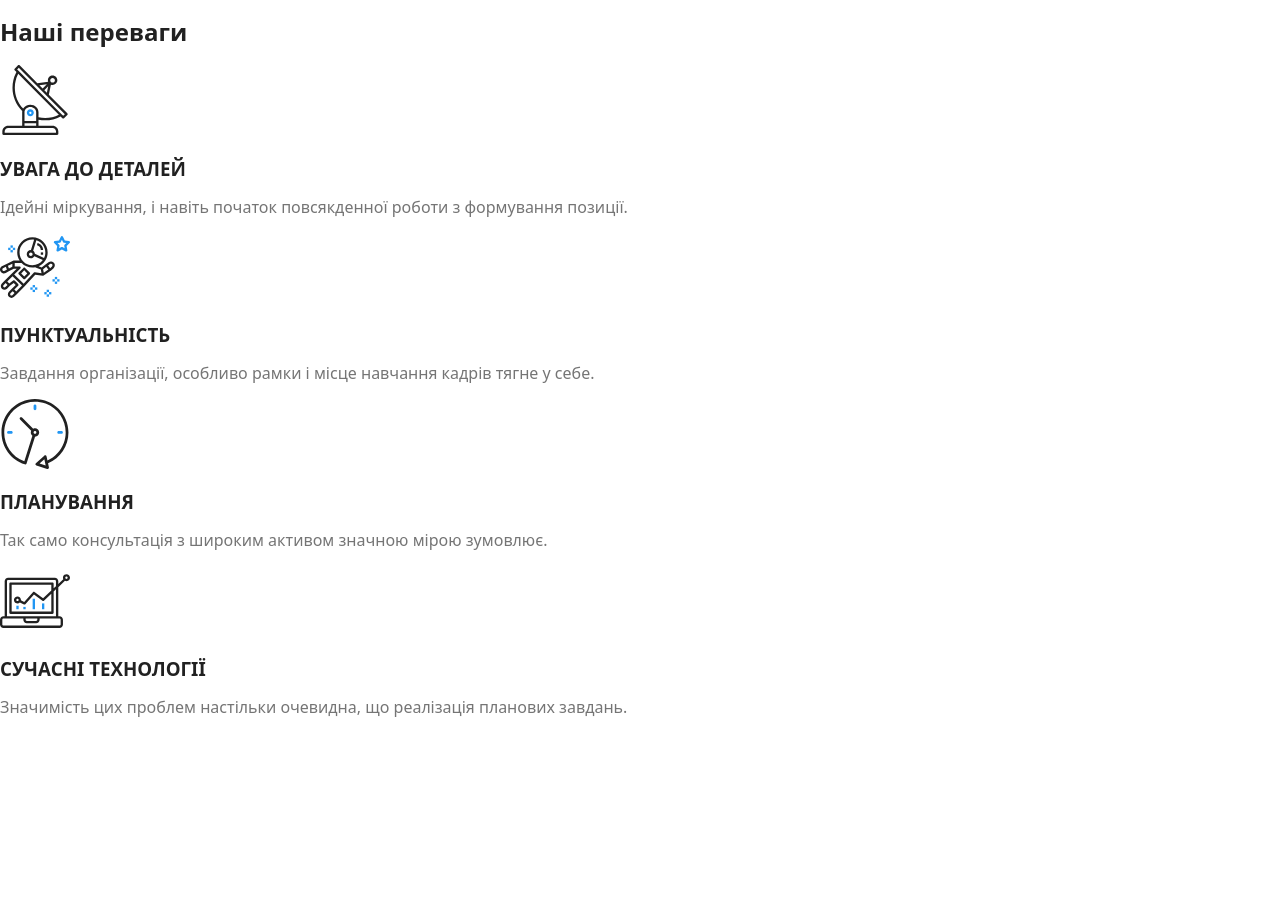
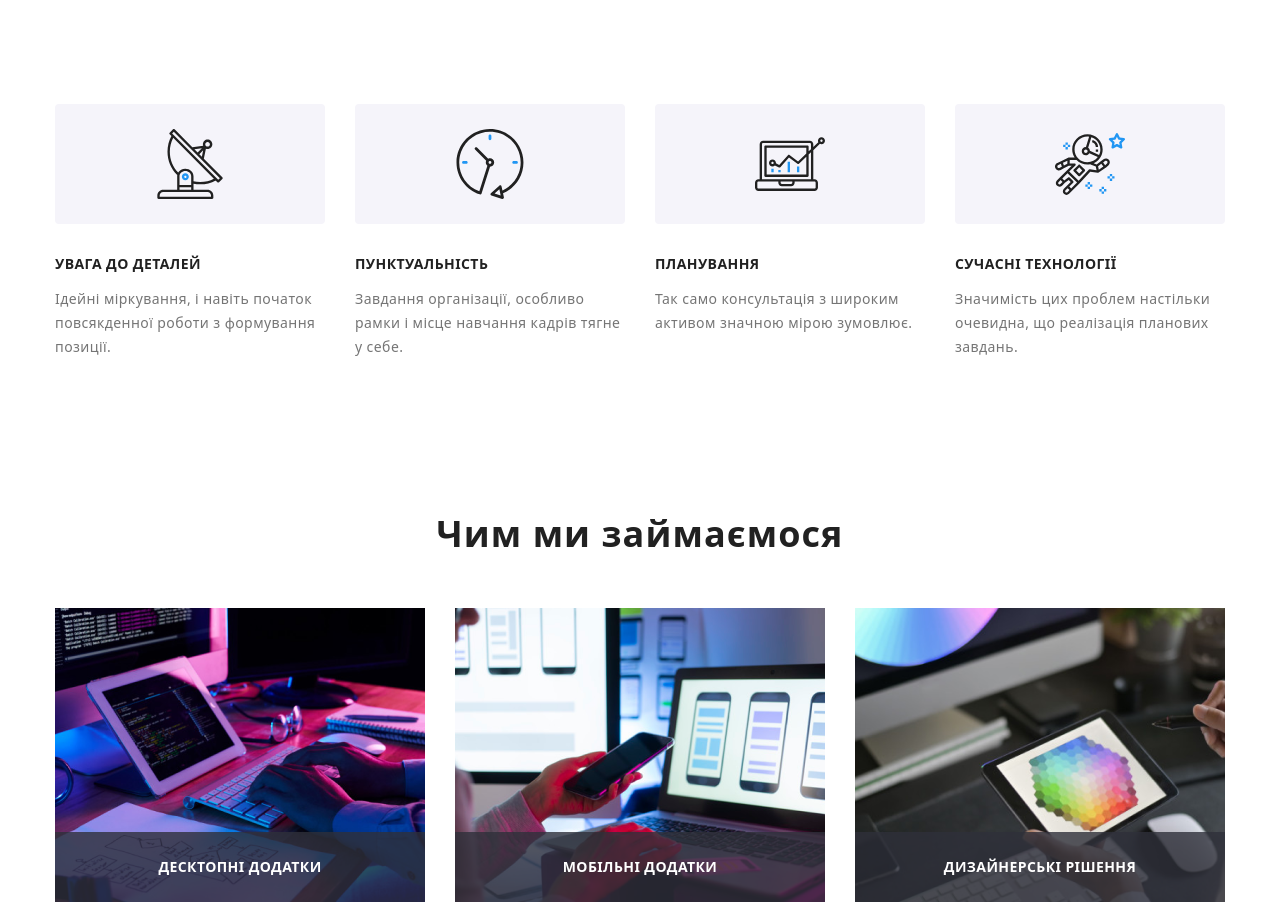
Before and after one commit to Korabl2022/pck-projekt, a plain HTML site: page index.html in a window 1280 px wide. Shown: the part 682-1600 px from the top of the page. Before the commit the page ends 1414 px from the top, so only its background shows below. Drawn offline with nearby package versions, Linux system fonts and the light colour scheme.

Commit message:
Студия!

```diff
--- a/index.html
+++ b/index.html
@@ -56,41 +56,64 @@
 
             </section>
             <!-- section Benefist -->
-            <section>
-                <h2>Наші переваги</h2>
-                <ul>
-                    <li>
-                        <div>
-                            <img src="/images/icons/antenna 1.svg" />
+            <section class="benefit-section">
+                <div class="container">
+                    <h2 class="benefit-title">Наші переваги</h2>
+                    <ul class="benefits-list">
+                        <li class="benefits-items">
+                            <div class="benefit-items_thunb">
+
+                             <svg width="70">
+                            <use href="./images/icons/sprite (3).svg#icon-antenna"></use>
+                             </svg>
                             </div>
-                        <h3>УВАГА ДО ДЕТАЛЕЙ</h3>
-                        <p>Ідейні міркування, і навіть початок повсякденної роботи з формування позиції.</p>
+                            <h3 class="benefits-items_title">УВАГА ДО ДЕТАЛЕЙ</h3>
+                            <p class="benefit-items_text">Ідейні міркування, і навіть початок повсякденної роботи з формування позиції.</p>
                         </li>
-                    <li>
-                        <div>
-                            <img src="/images/icons/astronaut 1.svg" />
+                        <li class="benefits-items">
+                            <div class="benefit-items_thunb">
+                                <svg width="70">
+                                    <use href="./images/icons/sprite (3).svg#icon-clock"></use>
+                                </svg>
                             </div>
-                        <h3>ПУНКТУАЛЬНІСТЬ</h3>
-                        <p>Завдання організації, особливо рамки і місце навчання кадрів тягне у себе.</p>
+                            <h3 class="benefits-items_title">ПУНКТУАЛЬНІСТЬ</h3>
+                            <p class="benefit-items_text">Завдання організації, особливо рамки і місце навчання кадрів тягне у себе.</p>
                         </li>
-                    <li>
-                        <div>
-                            <img src="/images/icons/clock 1.svg" />
+                        <li class="benefits-items">
+                            <div class="benefit-items_thunb">
+                                <svg width="70">
+                                    <use href="./images/icons/sprite (3).svg#icon-diagram"></use>
+                               </svg>
                             </div>
-                        <h3>ПЛАНУВАННЯ</h3>
-                        <p>Так само консультація з широким активом значною мірою зумовлює.</p>
+                            <h3 class="benefits-items_title">ПЛАНУВАННЯ</h3>
+                            <p class="benefit-items_text">Так само консультація з широким активом значною мірою зумовлює.</p>
                         </li>
-                    <li>
-                        <div>
-                            <img src="/images/icons/diagram 1.svg" />
+                        <li class="benefits-items">
+                            <div class="benefit-items_thunb">
+                                <svg width="70">
+                                    <use href="./images/icons/sprite (3).svg#icon-astronaut"></use>
+                                </svg>
                             </div>
-                        <h3>СУЧАСНІ ТЕХНОЛОГІЇ</h3>
-                        <p>Значимість цих проблем настільки очевидна, що реалізація планових завдань.</p>
+                            <h3 class="benefits-items_title">СУЧАСНІ ТЕХНОЛОГІЇ</h3>
+                            <p class="benefit-items_text">Значимість цих проблем настільки очевидна, що реалізація планових завдань.</p>
                         </li>
                     </ul>
+                </div>
+
             </section>
             <!-- section About -->
-            <section>
+            <section class="about-section">
+      <div class="container">
+        <h2 class="about-title"> Чим ми займаємося</h2>
+         <ul class="about-list">
+                <li class="about-item"><img src="/images/img (2).png" alt="#" class="about-image">
+                <div class="item-overlay">Десктопні додатки</div></li>
+                <li class="about-item"><img src="/images/img (3).png" alt="#" class="about-image">
+                <div class="item-overlay">Мобільні додатки</div></li>
+                <li class="about-item"><img src="/images/img (4).png" alt="#" class="about-image">
+                <div class="item-overlay">Дизайнерські рішення</div></li>
+         </ul>
+     </div>
 
             </section>
             <!-- section Team -->
--- a/styles.css
+++ b/styles.css
@@ -147,3 +147,104 @@ margin-left: 90px;
     box-shadow: 0px 4px 4px 0px rgba(0, 0, 0, 0.15);
     margin-top: 30px;
 }
+
+/* Benefits section */
+
+.benefit-section{
+    padding-top: 90px;
+}
+
+
+.benefit-title{
+    display: none;
+}
+
+
+
+.benefits-list{
+display: flex;
+justify-content: space-between;
+}
+
+.benefits-items{
+    width: 270px;
+
+}
+
+.benefit-items_thunb{
+    display: flex;
+    justify-content: center;
+    align-items: center;
+    border-radius: 4px;
+    background-color:#F5F4FA;
+    width: 100%;
+    height: 120px;
+}
+
+.benefits-items_title{
+    font-size: 14px;
+    font-weight: 700;
+    line-height: normal;
+    letter-spacing: 0.42px;
+    text-transform: uppercase;
+    margin-top: 30px;
+}
+
+.benefit-items_text{
+    font-size: 14px;
+    font-weight: 400;
+    line-height: 24px; /* 171.429% */
+    letter-spacing: 0.42px;
+    margin-top: 10px;
+}
+
+/* about section */
+
+.about-section{
+    padding-top: 90px;
+}
+
+.about-title{
+
+text-align: center;
+font-size: 36px;
+font-style: normal;
+font-weight: 700;
+line-height: normal;
+letter-spacing: 1.08px;
+}
+
+
+.about-list{
+display: flex;
+justify-content: space-between;
+margin-top: 50px;
+}
+
+.about-item{
+width: 370px;
+position: relative;
+}
+
+.item-overlay{
+position: absolute;
+bottom: 0;
+left: 0;
+width: 100%;
+height: 70px;
+display: flex;
+justify-content: center;
+align-items: center;
+background: rgba(47, 48, 58, 0.80);
+color: #FFF;
+font-size: 14px;
+font-style: normal;
+font-weight: 700;
+line-height: normal;
+letter-spacing: 0.42px;
+text-transform: uppercase;
+}
+
+.about-image{
+    display: block;
+}
```
Also changed, not shown: images/icons/sprite (3).svg (added), images/img (2).png (added), images/img (3).png (added), images/img (4).png (added). Lines whose indentation alone changed are shown as unchanged.
